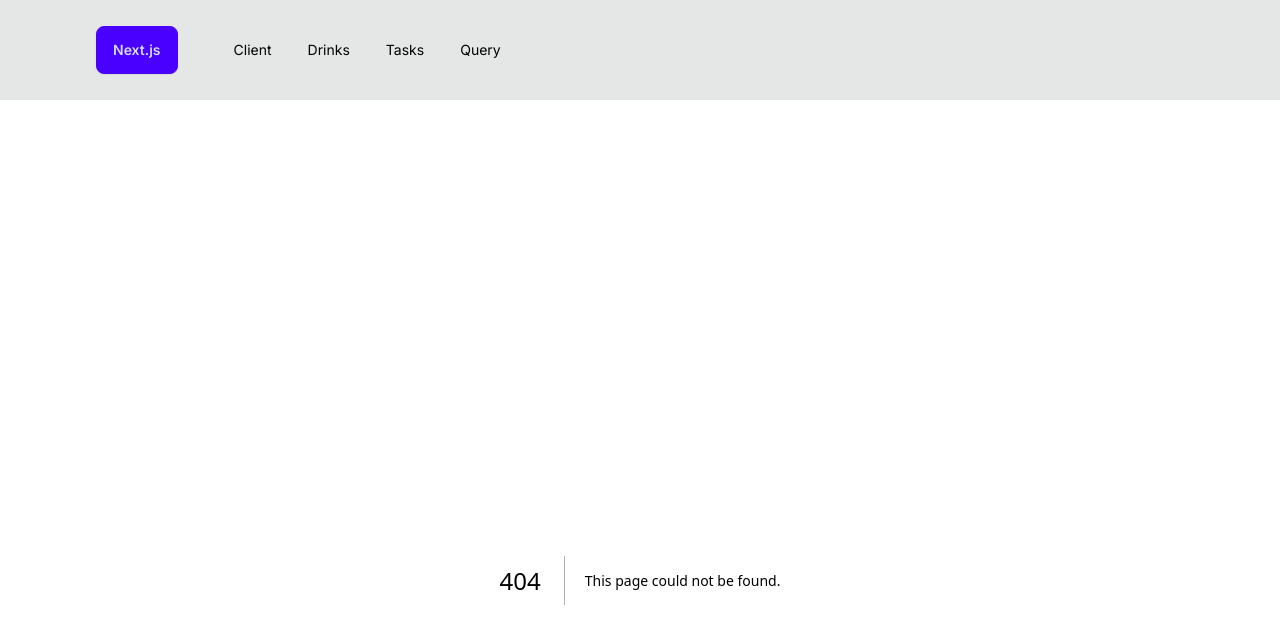
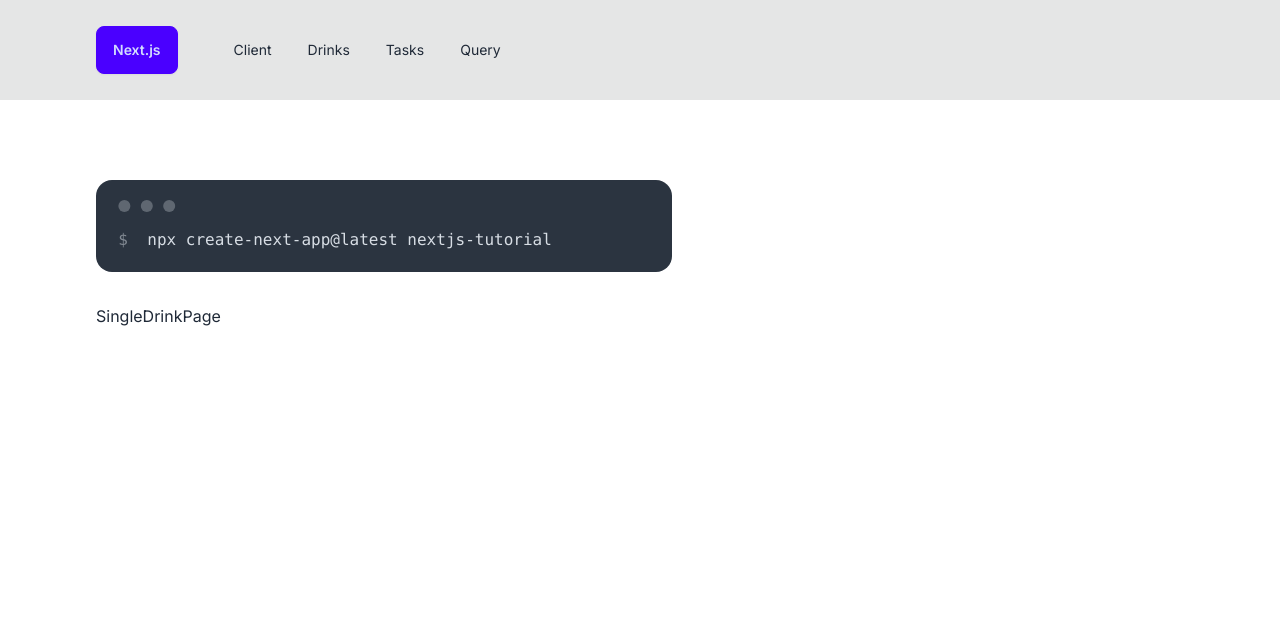
Before and after one commit to marcin-5/nextjs-tutorial, a Next.js app: page /drinks/1 in a window 1280 px wide. Before the commit this address had no page. Shown: the top 644 px of the page. Built offline with nearby package versions, Linux system fonts and the light colour scheme.

Commit message:
add dynamic route

```diff
--- /dev/null
+++ b/app/drinks/[id]/page.js
@@ -0,0 +1,6 @@
+const SingleDrinkPage = ({ params }) => {
+  console.log(params);
+  return <div>SingleDrinkPage</div>;
+};
+
+export default SingleDrinkPage;
```
